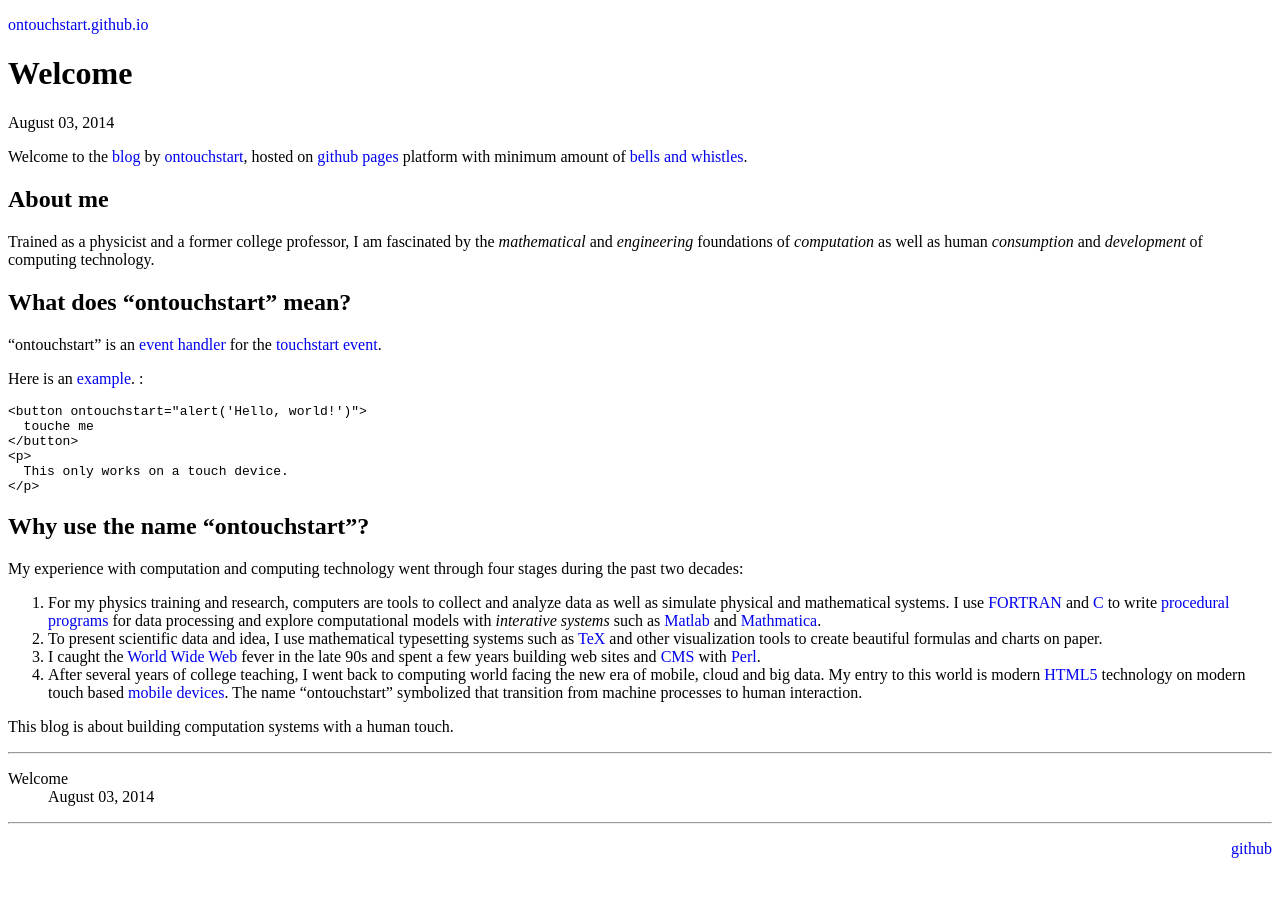
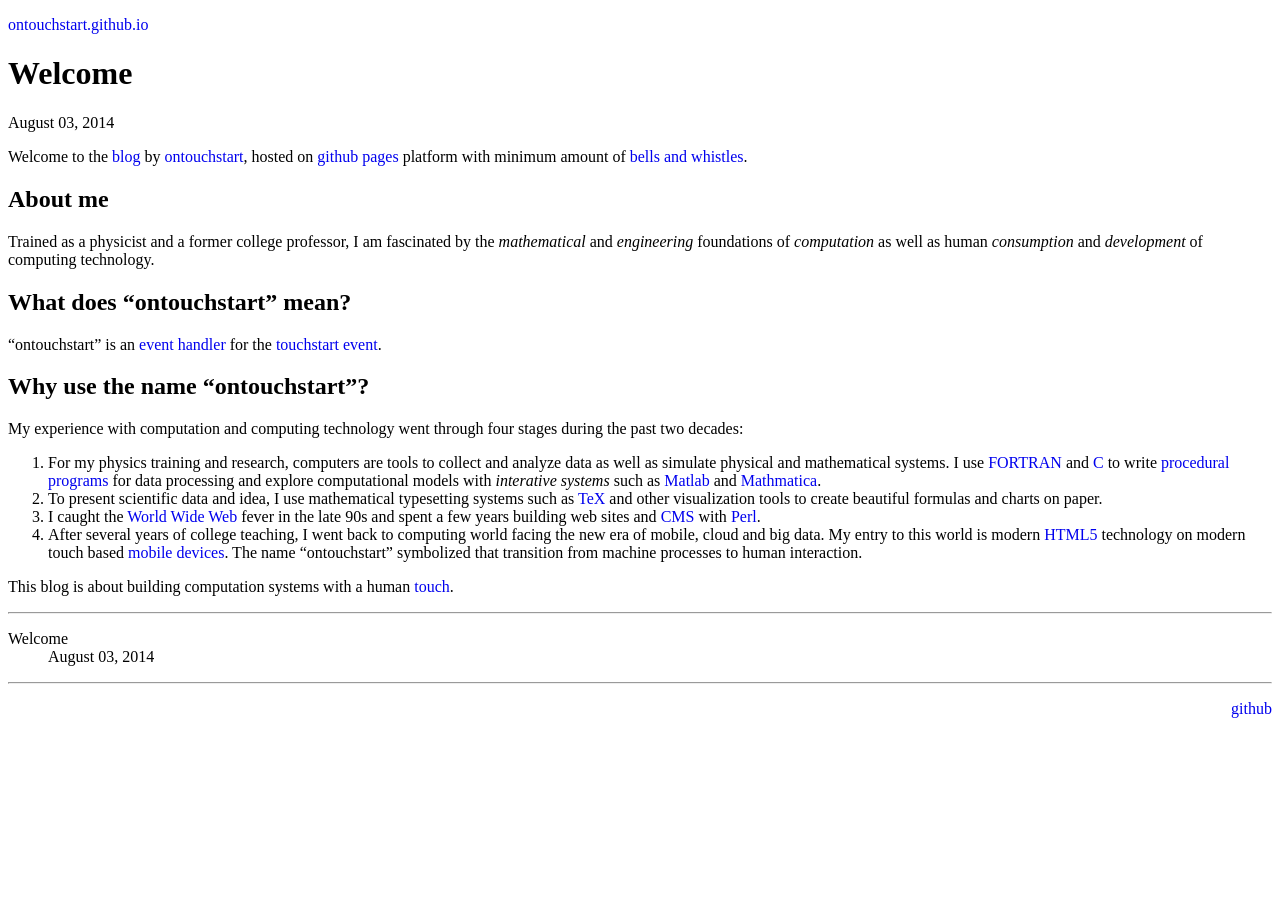
Before and after one commit to sam-enjoyhome/ontouchstart.github.io, a Jekyll site: the page built from _posts/2014-08-03-welcome.md, in a window 1280 px wide. Shown: the top 897 px of the page. Built offline with Jekyll 4.4.1, drawn with Linux system fonts in a browser that asks for light colours.

Commit message:
Update 2014-08-03-welcome.md

```diff
--- a/_posts/2014-08-03-welcome.md
+++ b/_posts/2014-08-03-welcome.md
@@ -11,18 +11,6 @@ Trained as a physicist and a former college professor, I am fascinated by the *m
 
 "ontouchstart" is an [event handler](http://www.quirksmode.org/js/events_early.html) for the [touchstart event](http://www.w3.org/TR/touch-events/#the-touchstart-event).
 
-Here is an [example](http://ontouchstart.github.io/sandbox/touchme.html).
-:
-
-~~~ html
-<button ontouchstart="alert('Hello, world!')">
-  touche me
-</button>
-<p>
-  This only works on a touch device.
-</p>
-~~~
-
 ## Why use the name "ontouchstart"?
 
 My experience with computation and computing technology went through four stages during the past two decades:
@@ -32,4 +20,4 @@ My experience with computation and computing technology went through four stages
 3. I caught the [World Wide Web](http://en.wikipedia.org/wiki/Www) fever in the late 90s and spent a few years building web sites and [CMS](http://en.wikipedia.org/wiki/Content_management_system) with [Perl](http://en.wikipedia.org/wiki/Perl).
 4. After several years of college teaching, I went back to computing world facing the new era of mobile, cloud and big data. My entry to this world is modern [HTML5](http://en.wikipedia.org/wiki/HTML5) technology on modern touch based [mobile devices](http://en.wikipedia.org/wiki/Mobile_device). The name "ontouchstart" symbolized that transition from machine processes to human interaction.
 
-This blog is about building computation systems with a human touch.
+This blog is about building computation systems with a human [touch](http://ontouchstart.github.io/sandbox/touchme.html).
```
